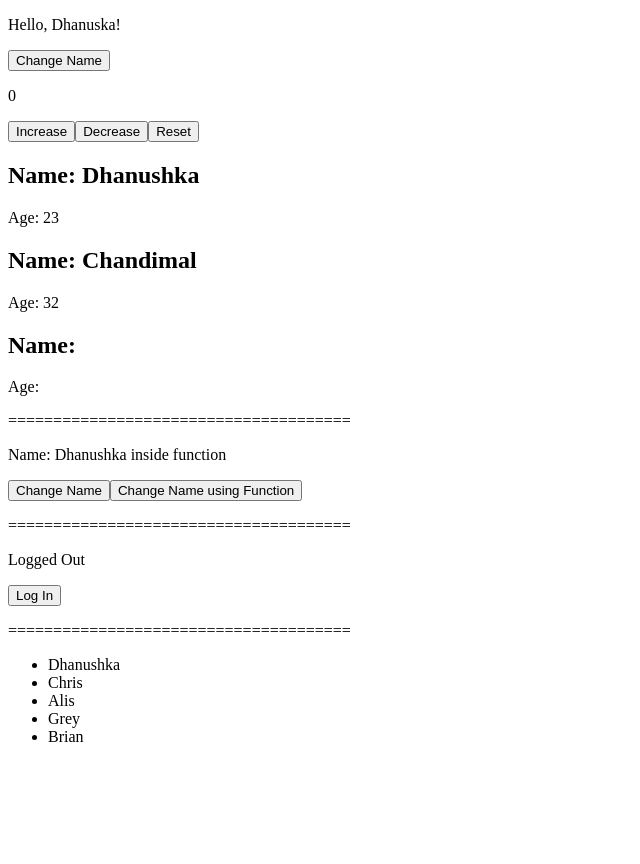
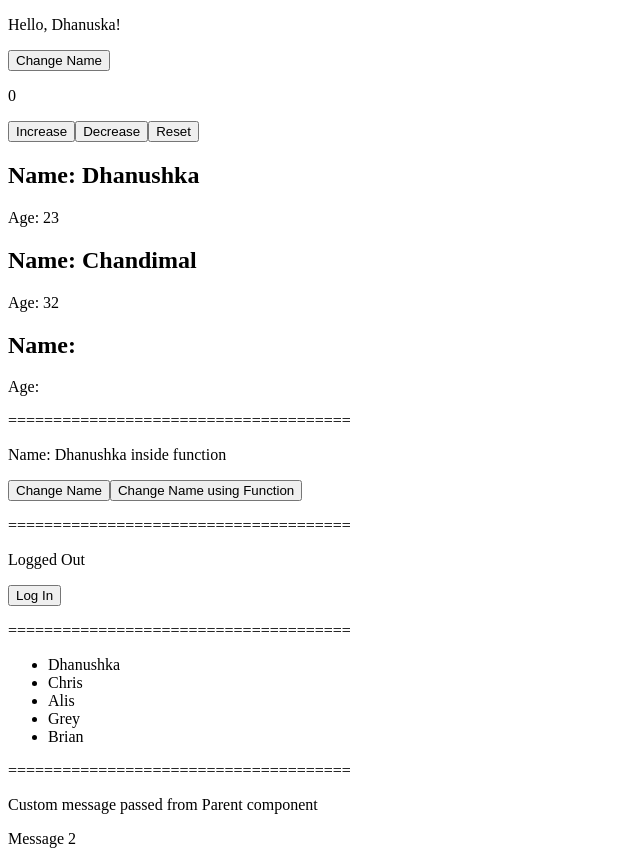
Before and after one commit to DhanushkaChandimal/react-state-and-props, a React (Vite) app: page / in a window 1280 px wide. Shown: the whole page, without its empty margins (0-640 px from the left). Before the commit the page ends 800 px from the top, so only its background shows below. Built offline with nearby package versions, Linux system fonts and the light colour scheme.

Commit message:
Engage and apply

```diff
--- a/src/App.jsx
+++ b/src/App.jsx
@@ -2,6 +2,7 @@ import ClassStateTest from './ClassStateTest'
 import Counter from './Counter'
 import PropsSender from './PropsSender'
 import FunctionStateTest from './FunctionStateTest'
+import MessageDisplay from "./MessageDisplay"
 
 function App() {
 
@@ -11,6 +12,10 @@ function App() {
       <Counter/>
       <PropsSender/>
       <FunctionStateTest/>
+
+      <p>======================================</p>
+      <MessageDisplay customMessage="Custom message passed from Parent component"/>
+      <MessageDisplay customMessage="Message 2"/>
     </>
   )
 }
--- /dev/null
+++ b/src/MessageDisplay.jsx
@@ -0,0 +1,9 @@
+
+
+const MessageDisplay = (props) => {
+    return(
+        <p>{props.customMessage}</p>
+    )
+}
+
+export default MessageDisplay
```
